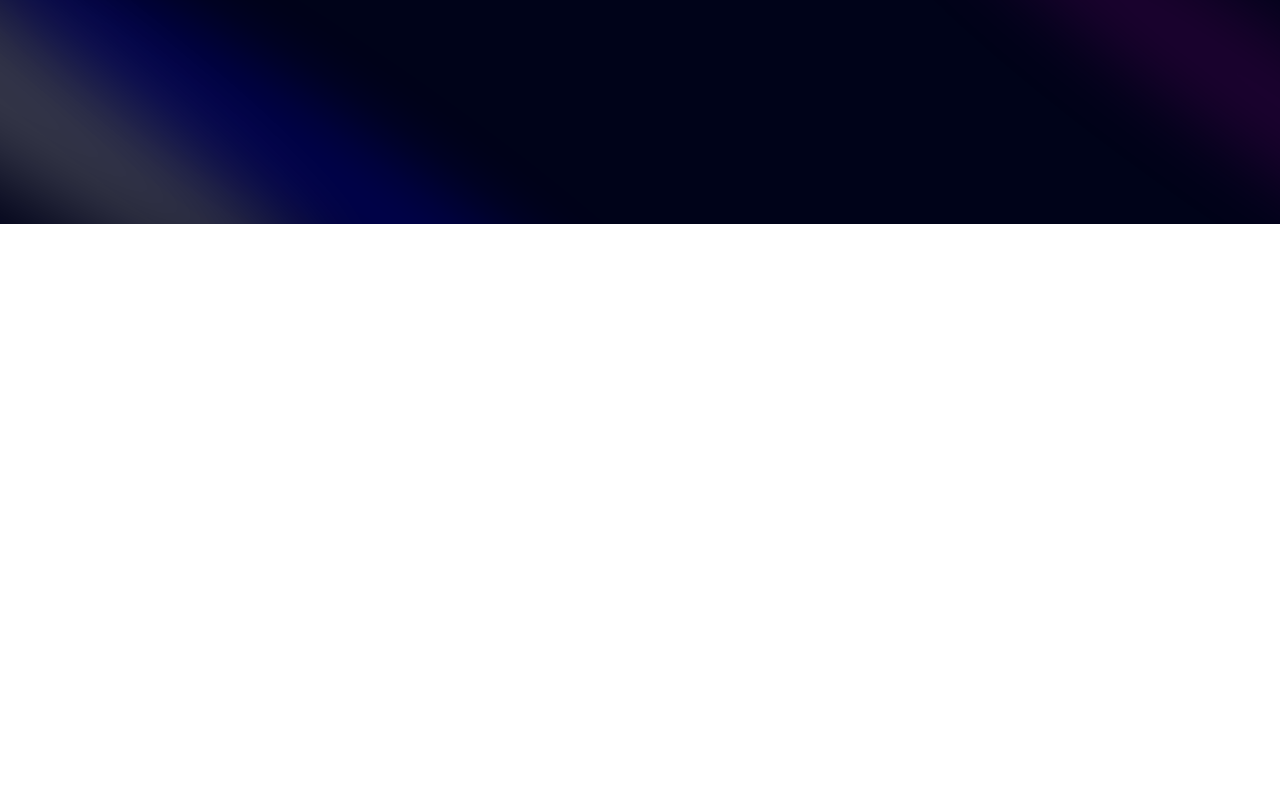
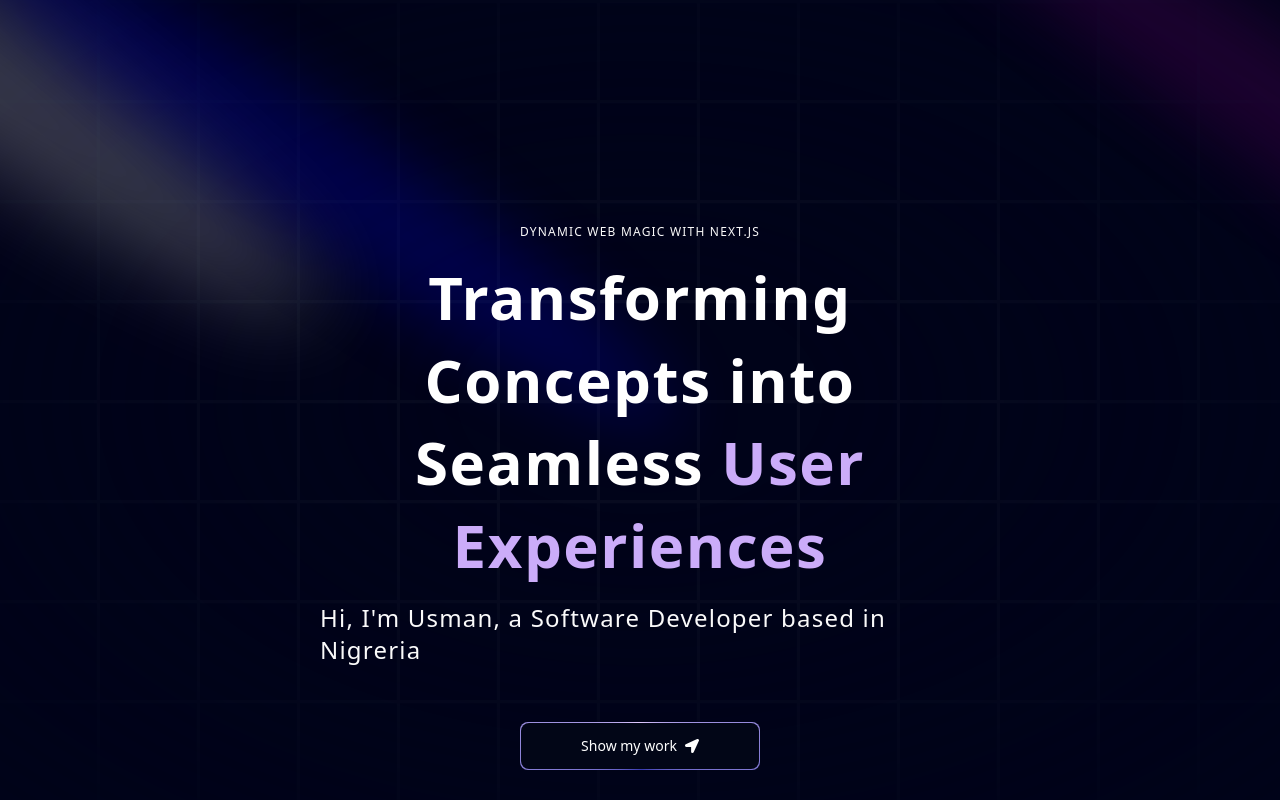
Before and after one commit to usmanmasud/portfolio, a Next.js app: page / in a window 1280 px wide. Shown: the top 800 px of the page. Built offline with nearby package versions, Linux system fonts and the light colour scheme.

Commit message:
create hero

```diff
--- a/app/layout.tsx
+++ b/app/layout.tsx
@@ -1,6 +1,7 @@
 import type { Metadata } from "next";
 import { Geist, Geist_Mono } from "next/font/google";
 import "./globals.css";
+import { ThemeProvider } from "./provider";
 
 const geistSans = Geist({
   variable: "--font-geist-sans",
@@ -27,7 +28,14 @@
       <body
         className={`${geistSans.variable} ${geistMono.variable} antialiased`}
       >
-        {children}
+        <ThemeProvider
+          attribute="class"
+          defaultTheme="dark"
+          enableSystem
+          disableTransitionOnChange
+        >
+          {children}
+        </ThemeProvider>
       </body>
     </html>
   );
--- a/app/page.tsx
+++ b/app/page.tsx
@@ -1,11 +1,18 @@
 import Hero from "@/components/Hero";
+import Grid from "@/components/Grid";
+import { FloatingNav } from "@/components/ui/FloatingNAv";
 import Image from "next/image";
+import { FaHome } from "react-icons/fa";
 
 export default function Home() {
   return (
     <main className="relative bg-black-100 justify-center items-center flex flex-col overflow-hidden mx-auto sm:px-10 px-5">
       <div className="max-w-7xl w-full">
+        <FloatingNav
+          navItems={[{ name: "Home", link: "/", icon: <FaHome /> }]}
+        />
         <Hero />
+        <Grid />
       </div>
     </main>
   );
--- /dev/null
+++ b/app/provider.tsx
@@ -0,0 +1,11 @@
+"use client";
+
+import * as React from "react";
+import { ThemeProvider as NextThemesProvider } from "next-themes";
+
+export function ThemeProvider({
+  children,
+  ...props
+}: React.ComponentProps<typeof NextThemesProvider>) {
+  return <NextThemesProvider {...props}>{children}</NextThemesProvider>;
+}
--- /dev/null
+++ b/components/Grid.tsx
@@ -0,0 +1,7 @@
+import React from "react";
+
+const Grid = () => {
+  return <div>Grid</div>;
+};
+
+export default Grid;
--- a/components/Hero.tsx
+++ b/components/Hero.tsx
@@ -1,5 +1,8 @@
 import React from "react";
 import { Spotlight } from "./ui/Spotlight";
+import { TextGenerateEffect } from "./ui/TextGenerateEffect";
+import BlurButton from "./ui/BlurButton";
+import { FaLocationArrow } from "react-icons/fa";
 
 const Hero = () => {
   return (
@@ -14,6 +17,33 @@
           fill="purple"
         />
         <Spotlight className="top-28 left-80 h-[80vh] w-[50vw]" fill="blue" />
+
+        <div className="h-screen w-full dark:bg-black-100 bg-white  dark:bg-grid-white/[0.03] bg-grid-black/[0.2]  flex items-center justify-center absolute top-0 left-0">
+          {/* Radial gradient for the container to give a faded look */}
+          <div className="absolute pointer-events-none inset-0 flex items-center justify-center dark:bg-black-100 bg-white [mask-image:radial-gradient(ellipse_at_center,transparent_20%,black)]" />
+        </div>
+      </div>
+
+      <div className="flex justify-center relative my-20 z-10">
+        <div className="max-w-[89vw] md:max-w-2xl lg:max-w-[50vw] flex flex-col items-center justify-center">
+          <h2 className="uppercase tracking-widest text-xs text-center to-blue-100 max-w-80">
+            Dynamic Web Magic with Next.js
+          </h2>
+          <TextGenerateEffect
+            className="text-center text-[40px] md:text-5xl lg:text-6xl"
+            words="Transforming Concepts into Seamless User Experiences"
+          />
+          <p className="text- md:tracking-wider mb-4 text-sm md:text-lg lg:text-2xl">
+            Hi, I&apos;m Usman, a Software Developer based in Nigreria
+          </p>
+          <a href="/about">
+            <BlurButton
+              title="Show my work"
+              icon={<FaLocationArrow />}
+              position="right"
+            />
+          </a>
+        </div>
       </div>
     </div>
   );
--- /dev/null
+++ b/components/ui/BlurButton.tsx
@@ -0,0 +1,30 @@
+import React from "react";
+
+const BlurButton = ({
+  title,
+  icon,
+  position,
+  handleClick,
+  otherClasses,
+}: {
+  title: string;
+  icon: React.ReactNode;
+  position: string;
+  handleClick?: () => void;
+  otherClasses?: string;
+}) => {
+  return (
+    <button className="relative inline-flex w-full h-12 overflow-hidden rounded-lg p-[1px]  md:w-60 md:mt-10">
+      <span className="absolute inset-[-1000%] animate-[spin_2s_linear_infinite] bg-[conic-gradient(from_90deg_at_50%_50%,#E2CBFF_0%,#393BB2_50%,#E2CBFF_100%)]" />
+      <span
+        className={`inline-flex h-full w-full cursor-pointer items-center justify-center rounded-lg bg-slate-950 px-7 ${otherClasses} text-sm gap-2 font-medium text-white backdrop-blur-3xl`}
+      >
+        {position === "left" && icon}
+        {title}
+        {position === "right" && icon}
+      </span>
+    </button>
+  );
+};
+
+export default BlurButton;
--- /dev/null
+++ b/components/ui/FloatingNAv.tsx
@@ -0,0 +1,82 @@
+"use client";
+import React, { JSX, useState } from "react";
+import {
+  motion,
+  AnimatePresence,
+  useScroll,
+  useMotionValueEvent,
+} from "framer-motion";
+import { cn } from "@/utils/en";
+import Link from "next/link";
+
+export const FloatingNav = ({
+  navItems,
+  className,
+}: {
+  navItems: {
+    name: string;
+    link: string;
+    icon?: JSX.Element;
+  }[];
+  className?: string;
+}) => {
+  const { scrollYProgress } = useScroll();
+
+  const [visible, setVisible] = useState(false);
+
+  useMotionValueEvent(scrollYProgress, "change", (current) => {
+    // Check if current is not undefined and is a number
+    if (typeof current === "number") {
+      let direction = current! - scrollYProgress.getPrevious()!;
+
+      if (scrollYProgress.get() < 0.05) {
+        setVisible(false);
+      } else {
+        if (direction < 0) {
+          setVisible(true);
+        } else {
+          setVisible(false);
+        }
+      }
+    }
+  });
+
+  return (
+    <AnimatePresence mode="wait">
+      <motion.div
+        initial={{
+          opacity: 1,
+          y: -100,
+        }}
+        animate={{
+          y: visible ? 0 : -100,
+          opacity: visible ? 1 : 0,
+        }}
+        transition={{
+          duration: 0.2,
+        }}
+        className={cn(
+          "flex max-w-fit  fixed top-10 inset-x-0 mx-auto border border-transparent dark:border-white/[0.2] rounded-full dark:bg-black bg-white shadow-[0px_2px_3px_-1px_rgba(0,0,0,0.1),0px_1px_0px_0px_rgba(25,28,33,0.02),0px_0px_0px_1px_rgba(25,28,33,0.08)] z-[5000] pr-2 pl-8 py-2  items-center justify-center space-x-4",
+          className
+        )}
+      >
+        {navItems.map((navItem: any, idx: number) => (
+          <Link
+            key={`link=${idx}`}
+            href={navItem.link}
+            className={cn(
+              "relative dark:text-neutral-50 items-center flex space-x-1 text-neutral-600 dark:hover:text-neutral-300 hover:text-neutral-500"
+            )}
+          >
+            <span className="block sm:hidden">{navItem.icon}</span>
+            <span className="hidden sm:block text-sm">{navItem.name}</span>
+          </Link>
+        ))}
+        <button className="border text-sm font-medium relative border-neutral-200 dark:border-white/[0.2] text-black dark:text-white px-4 py-2 rounded-full">
+          <span>Login</span>
+          <span className="absolute inset-x-0 w-1/2 mx-auto -bottom-px bg-gradient-to-r from-transparent via-blue-500 to-transparent  h-px" />
+        </button>
+      </motion.div>
+    </AnimatePresence>
+  );
+};
--- a/components/ui/Spotlight.tsx
+++ b/components/ui/Spotlight.tsx
@@ -1,5 +1,5 @@
+import React from "react";
 import { cn } from "@/utils/en";
-import React from "react";
 
 type SpotlightProps = {
   className?: string;
--- /dev/null
+++ b/components/ui/TextGenerateEffect.tsx
@@ -0,0 +1,64 @@
+"use client";
+import { useEffect } from "react";
+import { motion, stagger, useAnimate } from "framer-motion";
+import { cn } from "@/utils/en";
+
+export const TextGenerateEffect = ({
+  words,
+  className,
+  filter = true,
+  duration = 0.5,
+}: {
+  words: string;
+  className?: string;
+  filter?: boolean;
+  duration?: number;
+}) => {
+  const [scope, animate] = useAnimate();
+  let wordsArray = words.split(" ");
+  useEffect(() => {
+    animate(
+      "span",
+      {
+        opacity: 1,
+        filter: filter ? "blur(0px)" : "none",
+      },
+      {
+        duration: duration ? duration : 1,
+        delay: stagger(0.2),
+      }
+    );
+  }, [scope.current]);
+
+  const renderWords = () => {
+    return (
+      <motion.div ref={scope}>
+        {wordsArray.map((word, idx) => {
+          return (
+            <motion.span
+              key={word + idx}
+              className={`${
+                idx > 3 ? "text-purple" : "dark:text-white text-black"
+              } opacity-0`}
+              style={{
+                filter: filter ? "blur(10px)" : "none",
+              }}
+            >
+              {word}{" "}
+            </motion.span>
+          );
+        })}
+      </motion.div>
+    );
+  };
+
+  return (
+    <div className={cn("font-bold", className)}>
+      <div className="my-4">
+        <div className=" dark:text-white text-black leading-snug tracking-wide">
+          {renderWords()}
+        </div>
+      </div>
+    </div>
+  );
+};
--- /dev/null
+++ b/components/ui/bento-grid.tsx
@@ -0,0 +1,54 @@
+import { cn } from "@/utils/en";
+
+export const BentoGrid = ({
+  className,
+  children,
+}: {
+  className?: string;
+  children?: React.ReactNode;
+}) => {
+  return (
+    <div
+      className={cn(
+        "grid md:auto-rows-[18rem] grid-cols-1 md:grid-cols-3 gap-4 max-w-7xl mx-auto ",
+        className
+      )}
+    >
+      {children}
+    </div>
+  );
+};
+
+export const BentoGridItem = ({
+  className,
+  title,
+  description,
+  header,
+  icon,
+}: {
+  className?: string;
+  title?: string | React.ReactNode;
+  description?: string | React.ReactNode;
+  header?: React.ReactNode;
+  icon?: React.ReactNode;
+}) => {
+  return (
+    <div
+      className={cn(
+        "row-span-1 rounded-xl group/bento hover:shadow-xl transition duration-200 shadow-input dark:shadow-none p-4 dark:bg-black dark:border-white/[0.2] bg-white border border-transparent justify-between flex flex-col space-y-4",
+        className
+      )}
+    >
+      {header}
+      <div className="group-hover/bento:translate-x-2 transition duration-200">
+        {icon}
+        <div className="font-sans font-bold text-neutral-600 dark:text-neutral-200 mb-2 mt-2">
+          {title}
+        </div>
+        <div className="font-sans font-normal text-neutral-600 text-xs dark:text-neutral-300">
+          {description}
+        </div>
+      </div>
+    </div>
+  );
+};
--- a/package.json
+++ b/package.json
@@ -13,8 +13,10 @@
     "framer-motion": "^11.18.1",
     "mini-svg-data-uri": "^1.4.4",
     "next": "15.1.4",
+    "next-themes": "^0.4.4",
     "react": "^19.0.0",
     "react-dom": "^19.0.0",
+    "react-icons": "^5.4.0",
     "tailwind-merge": "^2.6.0",
     "tailwindcss-animate": "^1.0.7"
   },
```
Also changed, not shown: 1 other file (tests, documents, lock files or other folders).
